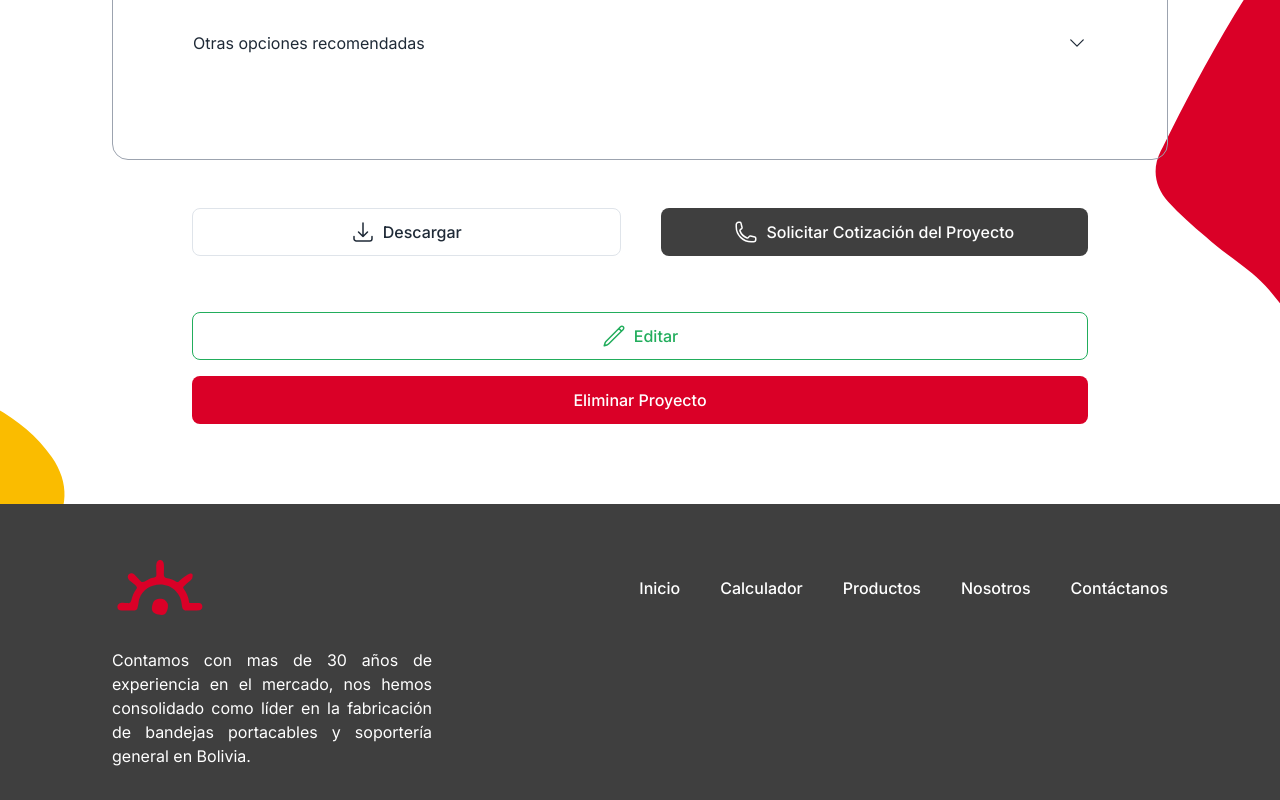
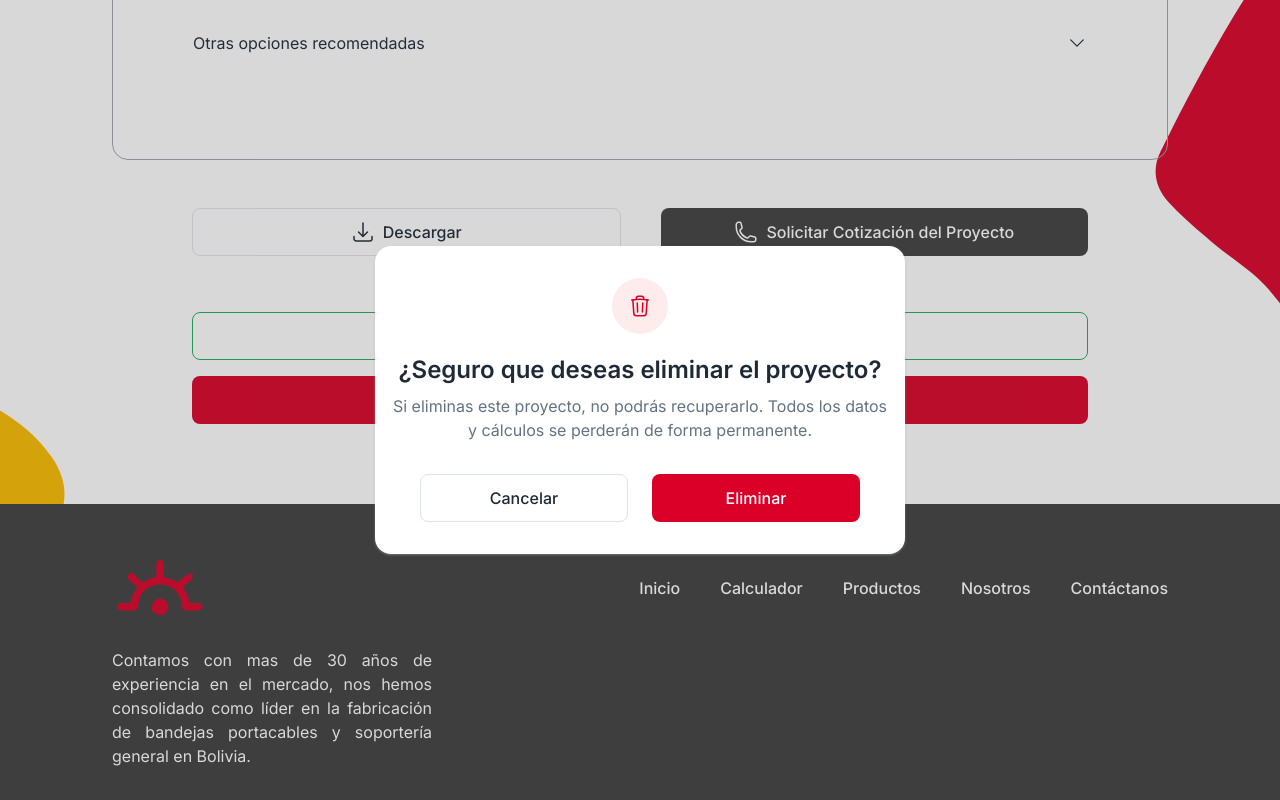
Before and after one commit to marcopdonoso/impromec-calculador, a Next.js app: page /dashboard/calculator/results/1 in a window 1280 px wide. Both pictures are taken after a click on the button "Eliminar Proyecto". Shown: the part 1731-2531 px from the top of the page. Built offline with nearby package versions, Linux system fonts and the light colour scheme.

Commit message:
calculador: agrega modal de DeleteProject y refactoriza

```diff
--- /dev/null
+++ b/src/app/(app)/dashboard/calculator/components/ModalOverlay.tsx
@@ -0,0 +1,25 @@
+import clsx from 'clsx'
+import { ReactNode } from 'react'
+
+interface ModalOverlayProps {
+  children: ReactNode
+  isModalVisible: boolean
+}
+export default function ModalOverlay({
+  children,
+  isModalVisible,
+}: ModalOverlayProps) {
+  return (
+    <div
+      className={clsx(
+        'fixed inset-0 z-40 flex items-center justify-center bg-gray-button_primary bg-opacity-20',
+        {
+          ['block']: isModalVisible,
+          ['hidden']: !isModalVisible,
+        }
+      )}
+    >
+      <div className="z-50">{children}</div>
+    </div>
+  )
+}
--- a/src/app/(app)/dashboard/calculator/components/SectorsListItem.tsx
+++ b/src/app/(app)/dashboard/calculator/components/SectorsListItem.tsx
@@ -5,6 +5,7 @@ import { EllipsisVerticalIcon } from '@heroicons/react/24/outline'
 import clsx from 'clsx'
 import { useState } from 'react'
 import DeleteSectorModal from './DeleteSectorModal'
+import ModalOverlay from './ModalOverlay'
 import SectorsListItemOptions from './SectorsListItemOptions'
 
 interface SectorsListItemProps {
@@ -74,22 +75,13 @@ export default function SectorsListItem({
           Cancelar
         </Button>
       </div>
-      <div
-        className={clsx(
-          'fixed inset-0 z-40 flex items-center justify-center bg-gray-button_primary bg-opacity-20',
-          {
-            ['block']: isDeleteModalVisible,
-            ['hidden']: !isDeleteModalVisible,
-          }
-        )}
-      >
-        <div className="z-50">
-          <DeleteSectorModal
-            showModal={isDeleteModalVisible}
-            setShowModal={setIsDeleteModalVisible}
-          />
-        </div>
-      </div>
+
+      <ModalOverlay isModalVisible={isDeleteModalVisible}>
+        <DeleteSectorModal
+          showModal={isDeleteModalVisible}
+          setShowModal={setIsDeleteModalVisible}
+        />
+      </ModalOverlay>
     </div>
   )
 }
--- /dev/null
+++ b/src/app/(app)/dashboard/calculator/results/[slug]/components/DeleteProjectModal.tsx
@@ -0,0 +1,38 @@
+import Modal, { ModalButton } from '@/components/Modal'
+
+interface DeleteProjectModalProps {
+  isDeleteProjectModalVisible: boolean
+  setIsDeleteProjectModalVisible: (value: boolean) => void
+}
+
+export default function DeleteProjectModal({
+  isDeleteProjectModalVisible,
+  setIsDeleteProjectModalVisible,
+}: DeleteProjectModalProps) {
+  const deleteProjectModalButtons: ModalButton[] = [
+    {
+      variant: 'secondary',
+      children: 'Cancelar',
+      onClick: () => {
+        setIsDeleteProjectModalVisible(false)
+      },
+    },
+    {
+      variant: 'destructive',
+      children: 'Eliminar',
+      onClick: () => {},
+    },
+  ]
+
+  return (
+    <Modal
+      icon="trash"
+      title="¿Seguro que deseas eliminar
+el proyecto?"
+      paragraph="Si eliminas este proyecto, no podrás recuperarlo. Todos los datos y cálculos se perderán de forma permanente."
+      buttons={deleteProjectModalButtons}
+      showModal={isDeleteProjectModalVisible}
+      setShowModal={setIsDeleteProjectModalVisible}
+    />
+  )
+}
--- a/src/app/(app)/dashboard/calculator/results/[slug]/page.tsx
+++ b/src/app/(app)/dashboard/calculator/results/[slug]/page.tsx
@@ -6,8 +6,11 @@ import {
   PencilIcon,
   PhoneIcon,
 } from '@heroicons/react/24/outline'
+import { useState } from 'react'
 import AddedCablesTable from '../../components/AddedCablesTable'
+import ModalOverlay from '../../components/ModalOverlay'
 import ProjectOverviewContent from '../../components/ProjectOverviewContent'
+import DeleteProjectModal from './components/DeleteProjectModal'
 import LoadAreaTotals from './components/LoadAreaTotals'
 import MostConvenientIconLabel from './components/MostConvenientIconLabel'
 import MyProjectsLinkButton from './components/MyProjectsLinkButton'
@@ -18,6 +21,9 @@ import SectorsListbox from './components/SectorsListbox'
 import SelectedTrayCard from './components/SelectedTrayCard'
 
 export default function ResultsPage() {
+  const [isDeleteProjectModalVisible, setIsDeleteProjectModalVisible] =
+    useState(false)
+
   return (
     <section className="flex min-h-screen flex-col items-center px-4 pb-20 pt-12 lg:px-28">
       <div className="flex w-full max-w-4xl flex-col">
@@ -80,9 +86,21 @@ export default function ResultsPage() {
           <Button variant="add" icon={<PencilIcon />}>
             Editar
           </Button>
-          <Button variant="destructive">Eliminar Proyecto</Button>
+          <Button
+            variant="destructive"
+            onClick={() => setIsDeleteProjectModalVisible(true)}
+          >
+            Eliminar Proyecto
+          </Button>
         </div>
       </div>
+
+      <ModalOverlay isModalVisible={isDeleteProjectModalVisible}>
+        <DeleteProjectModal
+          isDeleteProjectModalVisible={isDeleteProjectModalVisible}
+          setIsDeleteProjectModalVisible={setIsDeleteProjectModalVisible}
+        />
+      </ModalOverlay>
     </section>
   )
 }
```
